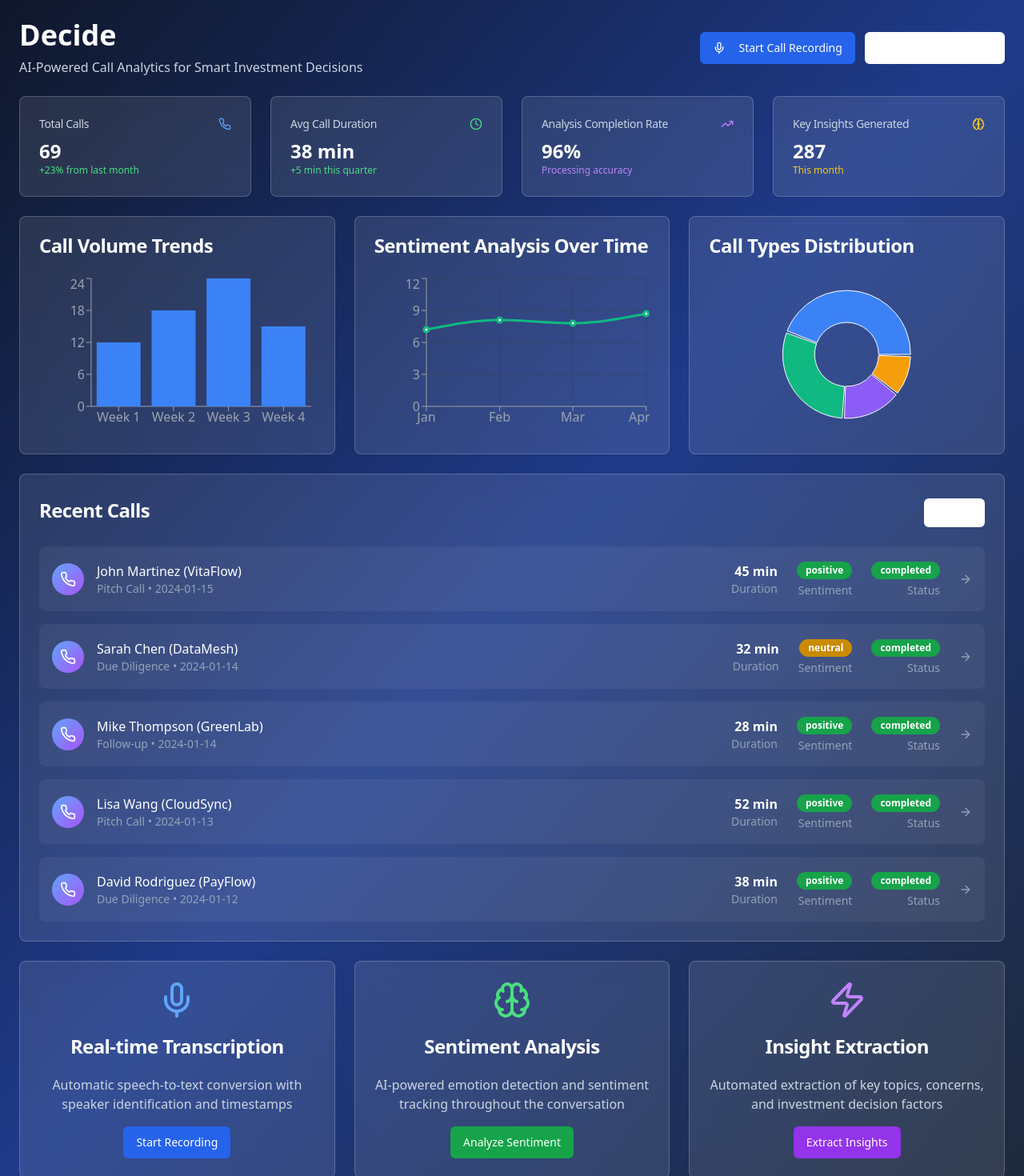
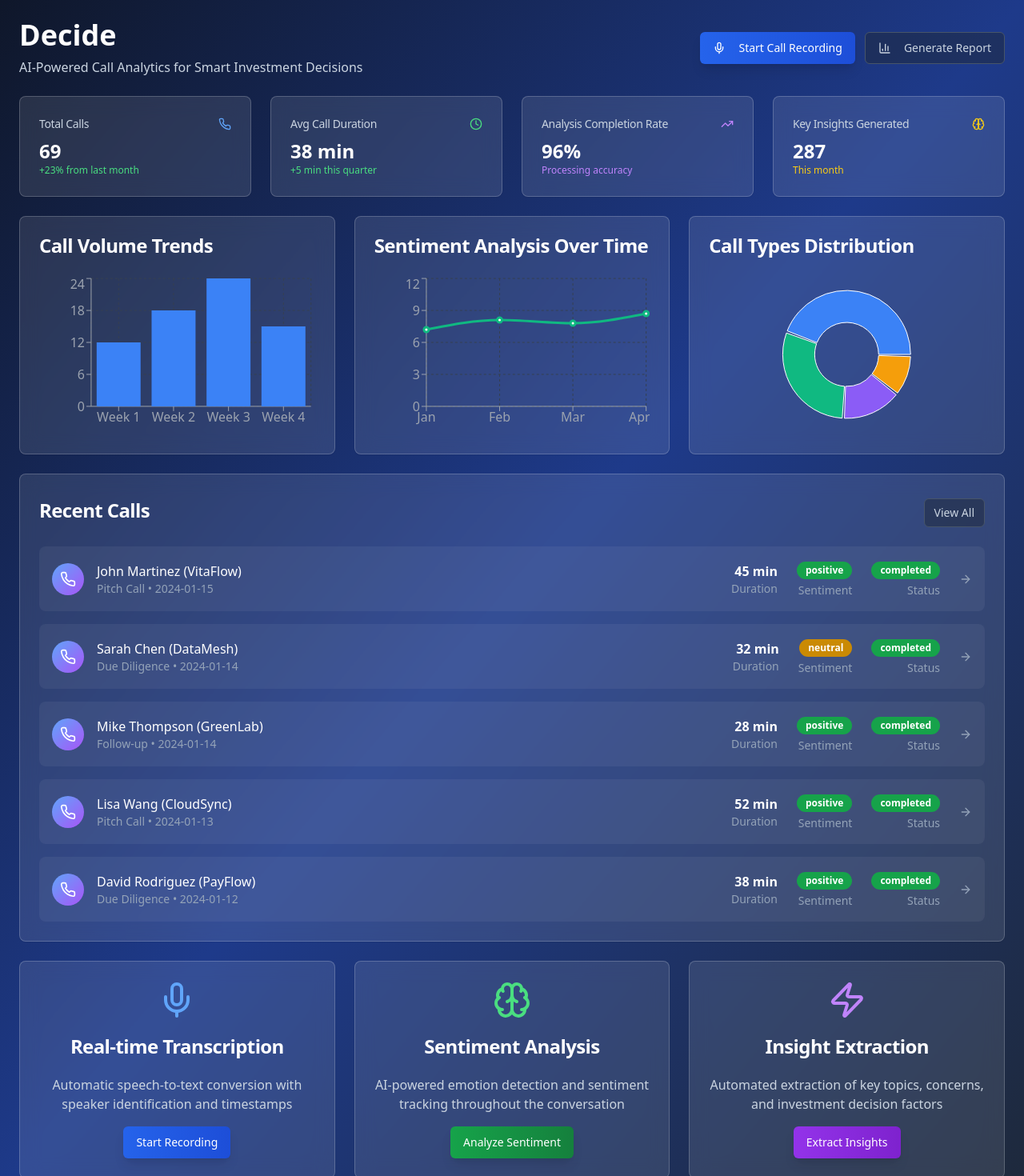
Before and after one commit to bentonworthen/deal-clarity-engine, a React (Vite) app: page /demo in a window 1280 px wide. Shown: the top 1470 px of the page at 80% size. Built offline with nearby package versions, Linux system fonts and the light colour scheme.

Commit message:
Refactor dashboard UI
Update dashboard UI to use gradients for buttons and more reasonable colors for key metric bars.

```diff
--- a/src/pages/Demo.tsx
+++ b/src/pages/Demo.tsx
@@ -128,11 +128,14 @@ const Demo = () => {
             <p className="text-slate-300">AI-Powered Call Analytics for Smart Investment Decisions</p>
           </div>
           <div className="flex space-x-3">
-            <Button className="bg-blue-600 hover:bg-blue-700 text-white">
+            <Button className="bg-gradient-to-r from-blue-600 to-blue-700 hover:from-blue-700 hover:to-blue-800 text-white shadow-lg">
               <Mic className="mr-2 h-4 w-4" />
               Start Call Recording
             </Button>
-            <Button variant="outline" className="border-white/20 text-white hover:bg-white/10">
+            <Button
+              variant="outline"
+              className="border-slate-600 bg-slate-800/50 text-slate-300 hover:bg-slate-700/70 hover:text-white hover:border-slate-500"
+            >
               <BarChart3 className="mr-2 h-4 w-4" />
               Generate Report
             </Button>
@@ -271,7 +274,11 @@ const Demo = () => {
         <Card className="bg-white/10 backdrop-blur-md border-white/20">
           <CardHeader className="flex flex-row items-center justify-between">
             <CardTitle className="text-white">Recent Calls</CardTitle>
-            <Button variant="outline" size="sm" className="border-white/20 text-white hover:bg-white/10">
+            <Button
+              variant="outline"
+              size="sm"
+              className="border-slate-600 bg-slate-800/50 text-slate-300 hover:bg-slate-700/70 hover:text-white hover:border-slate-500"
+            >
               View All
             </Button>
           </CardHeader>
@@ -327,7 +334,7 @@ const Demo = () => {
               <p className="text-slate-300 mb-4">
                 Automatic speech-to-text conversion with speaker identification and timestamps
               </p>
-              <Button className="bg-blue-600 hover:bg-blue-700 text-white">
+              <Button className="bg-gradient-to-r from-blue-600 to-blue-700 hover:from-blue-700 hover:to-blue-800 text-white shadow-lg">
                 Start Recording
               </Button>
             </CardContent>
@@ -342,7 +349,7 @@ const Demo = () => {
               <p className="text-slate-300 mb-4">
                 AI-powered emotion detection and sentiment tracking throughout the conversation
               </p>
-              <Button className="bg-green-600 hover:bg-green-700 text-white">
+              <Button className="bg-gradient-to-r from-green-600 to-green-700 hover:from-green-700 hover:to-green-800 text-white shadow-lg">
                 Analyze Sentiment
               </Button>
             </CardContent>
@@ -357,7 +364,7 @@ const Demo = () => {
               <p className="text-slate-300 mb-4">
                 Automated extraction of key topics, concerns, and investment decision factors
               </p>
-              <Button className="bg-purple-600 hover:bg-purple-700 text-white">
+              <Button className="bg-gradient-to-r from-purple-600 to-purple-700 hover:from-purple-700 hover:to-purple-800 text-white shadow-lg">
                 Extract Insights
               </Button>
             </CardContent>
```
